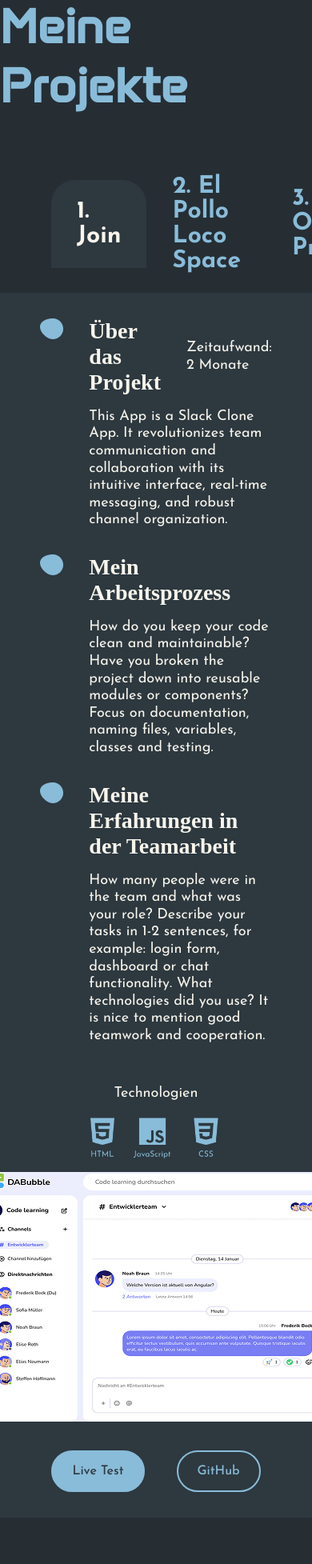
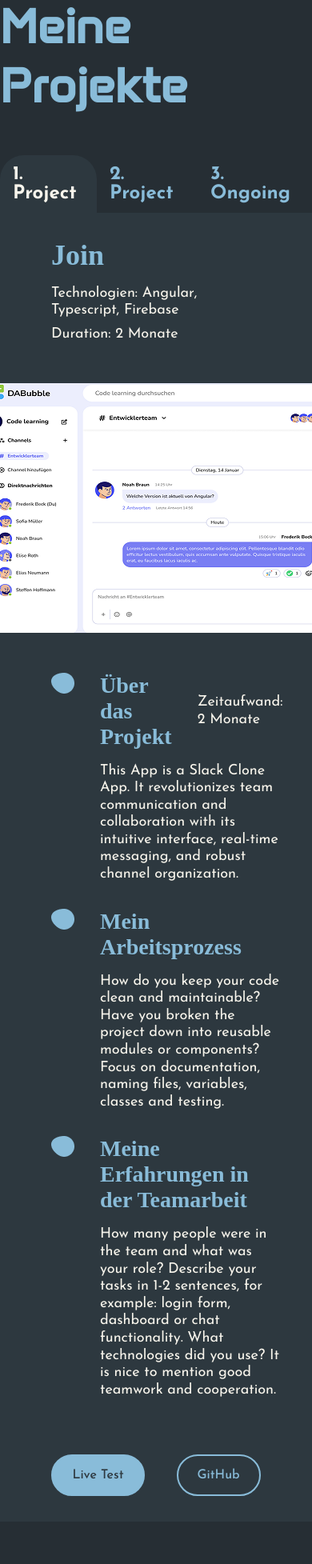
Before and after one commit to Zerof0815/portfolio-wimmer-philipp, an Angular app: page / in a window 390 px wide. Shown: the part 1885-3840 px from the top of the page at 80% size. Built offline with nearby package versions, Linux system fonts and the light colour scheme.

Commit message:
worked on my-projects responsive

```diff
--- a/src/app/app.component.html
+++ b/src/app/app.component.html
@@ -9,7 +9,7 @@
 <div class="max-width-container">
   <section id="why-me"><app-why-me></app-why-me></section>
   <section id="my-skills"><app-my-skills></app-my-skills></section>
-  <section id="my-projects"><app-my-projects></app-my-projects></section>
+  <section id="my-projects"><app-mobile-projects></app-mobile-projects></section>
   <section id="contact-me"><app-contact-me></app-contact-me></section>
 </div>
 
--- a/src/app/app.component.ts
+++ b/src/app/app.component.ts
@@ -9,11 +9,12 @@ import { HeaderComponent } from "./shared/header/header.component";
 import { FooterComponent } from "./shared/footer/footer.component";
 import { ContactMeComponent } from "./contact-me/contact-me.component";
 import { MobileComponent } from "./above-the-fold/mobile/mobile.component";
+import { MobileProjectsComponent } from "./my-projects/mobile-projects/mobile-projects.component";
 
 @Component({
   selector: 'app-root',
   standalone: true,
-  imports: [CommonModule, RouterOutlet, AboveTheFoldComponent, WhyMeComponent, MySkillsComponent, MyProjectsComponent, HeaderComponent, FooterComponent, ContactMeComponent, MobileComponent],
+  imports: [CommonModule, RouterOutlet, AboveTheFoldComponent, WhyMeComponent, MySkillsComponent, MyProjectsComponent, HeaderComponent, FooterComponent, ContactMeComponent, MobileComponent, MobileProjectsComponent],
   templateUrl: './app.component.html',
   styleUrl: './app.component.scss'
 })
--- /dev/null
+++ b/src/app/my-projects/mobile-projects/mobile-projects.component.html
@@ -0,0 +1,19 @@
+<div id="my-projects" class="my-projects">
+    <h1>Meine Projekte</h1>
+    <div class="project-names">
+        @for (project of projects; track $index) {
+            <button
+                class="project-names-box"
+                [ngClass]="{'project-name-active': selectedProjectId === project.id}"
+                (click)="selectProject(project.id)"
+            >
+                {{project.id}}. {{project.name}}
+            </button>
+        }
+    </div>
+    <div class="projects-container">
+        <app-join *ngIf="selectedProjectId === 1"></app-join>
+        <app-el-pollo-loco *ngIf="selectedProjectId === 2"></app-el-pollo-loco>
+        <app-ongoing-projects *ngIf="selectedProjectId === 3"></app-ongoing-projects>
+    </div>
+</div>
--- /dev/null
+++ b/src/app/my-projects/mobile-projects/mobile-projects.component.scss
@@ -0,0 +1,67 @@
+h1 {
+    font-size: 60px;
+    margin-bottom: 50px;
+    color: rgb(137, 188, 217);
+}
+
+.my-projects {
+    display: flex;
+    flex-direction: column;
+    align-items: center;
+}
+
+.project-names {
+    width: 100%;
+    max-width: 1440px;
+    padding: 0 64px;
+    display: flex;
+    align-items: center;
+}
+
+.project-names-box {
+    font-size: 30px;
+    font-weight: bold;
+    color: rgb(137, 188, 217);
+    padding: 24px 32px;
+    display: flex;
+    align-items: center;
+    justify-content: center;
+    transition: color 0.25s ease-in-out;
+
+    &:hover {
+        transition: color 0.25s ease-in-out;
+        color: rgb(248, 245, 236);
+    }
+}
+
+.project-name-active {
+    background-color: rgb(45, 56, 63);
+    border-radius: 30px 30px 0 0;
+    color: rgb(248, 245, 236);
+}
+
+.projects-container {
+    background-color: rgb(45, 56, 63);
+    width: 100%;
+}
+
+@media (max-width: 1000px) {
+    .project-names {
+        justify-content: center;
+    }
+}
+
+@media (max-width: 750px) {
+    .project-names {
+        padding: 0;
+    }
+
+    .project-names-box {
+        padding: 12px 16px;
+        font-size: 24px;
+    }
+}
+
+@media (max-width: 500px) {
+
+}
--- /dev/null
+++ b/src/app/my-projects/mobile-projects/mobile-projects.component.ts
@@ -0,0 +1,27 @@
+import { Component } from '@angular/core';
+import { CommonModule } from '@angular/common';
+import { NgClass } from '@angular/common';
+import { ElPolloLocoComponent } from "../projects/el-pollo-loco/el-pollo-loco.component";
+import { OngoingProjectsComponent } from "../projects/ongoing-projects/ongoing-projects.component";
+import { JoinComponent } from '../projects/join/join.component';
+
+@Component({
+  selector: 'app-mobile-projects',
+  standalone: true,
+  imports: [NgClass, CommonModule, JoinComponent, ElPolloLocoComponent, OngoingProjectsComponent],
+  templateUrl: './mobile-projects.component.html',
+  styleUrl: './mobile-projects.component.scss'
+})
+export class MobileProjectsComponent {
+  projects = [
+    { id: 1, name: 'Project' },
+    { id: 2, name: 'Project' },
+    { id: 3, name: 'Ongoing' }
+  ];
+
+  selectedProjectId = 1;
+
+  selectProject(id: number) {
+    this.selectedProjectId = id;
+  }
+}
--- a/src/app/my-projects/projects/el-pollo-loco/el-pollo-loco.component.html
+++ b/src/app/my-projects/projects/el-pollo-loco/el-pollo-loco.component.html
@@ -1,4 +1,8 @@
 <div class="content">
+    <div class="button-container-mobile">
+        <button class="background-button-live">Live Test</button>
+        <button class="background-button-github">GitHub</button>
+    </div>
     <div class="project-description">
         <div class="explanation">
             <img src="assets/img/my-projects/ellipse.png" alt="">
@@ -32,11 +36,13 @@
         </div>
     </div>
     <div class="project-window">
-        <p>Technologien</p>
-        <div class="technologies">
-            <img src="assets/img/my-skills/html-icon.png" alt="">
-            <img src="assets/img/my-skills/javascript-icon.png" alt="">
-            <img src="assets/img/my-skills/css-icon.png" alt="">
+        <div class="technologies-container">
+            <p>Technologien</p>
+            <div class="technologies">
+                <img src="assets/img/my-skills/html-icon.png" alt="">
+                <img src="assets/img/my-skills/javascript-icon.png" alt="">
+                <img src="assets/img/my-skills/css-icon.png" alt="">
+            </div>
         </div>
         <img src="assets/img/my-projects/Screenshot project.png" alt="">
         <div class="button-container">
@@ -44,4 +50,11 @@
             <button class="background-button-github">GitHub</button>
         </div>
     </div>
+    <div class="technologies-mobile">
+        <h3>El Pollo Locco Space</h3>
+        <div>
+            <p style="margin-bottom: 8px;">Technologien: Angular, Typescript, Firebase</p>
+            <p>Duration: 2 Monate</p>
+        </div>
+    </div>
 </div>
--- a/src/app/my-projects/projects/el-pollo-loco/el-pollo-loco.component.scss
+++ b/src/app/my-projects/projects/el-pollo-loco/el-pollo-loco.component.scss
@@ -90,14 +90,70 @@ button {
 
 .background-button-github {
     transition: background-color 0.25s ease-in-out;
+
     &:hover {
         transition: background-color 0.25s ease-in-out;
         background-color: rgba(255, 255, 255, 0.1);
     }
 }
 
+.button-container-mobile {
+    display: none;
+}
+
+.technologies-container {
+    display: flex;
+    flex-direction: column;
+    align-items: center;
+    gap: 8px;
+}
+
+.technologies-mobile {
+    display: none;
+}
+
 @media (max-width: 1130px) {
     .content {
-        flex-direction: column;
+        flex-direction: column-reverse;
     }
 }
+
+@media (max-width: 1000px) {
+    h3 {
+        color: rgb(137, 188, 217);
+    }
+
+    .content {
+        flex-direction: column-reverse;
+    }
+
+    .button-container {
+        display: none;
+    }
+
+    .button-container-mobile {
+        margin-top: 20px;
+        display: flex;
+        justify-content: center;
+        gap: 40px;
+    }
+
+    .technologies-container {
+        display: none;
+    }
+
+    .technologies-mobile {
+        margin-right: auto;
+        display: flex;
+        flex-direction: column;
+        gap: 16px;
+
+        h3 {
+            font-size: 36px;
+        }
+    }
+
+    .project-description {
+        margin-right: auto;
+    }
+}
--- a/src/app/my-projects/projects/join/join.component.html
+++ b/src/app/my-projects/projects/join/join.component.html
@@ -1,4 +1,8 @@
 <div class="content">
+    <div class="button-container-mobile">
+        <button class="background-button-live">Live Test</button>
+        <button class="background-button-github">GitHub</button>
+    </div>
     <div class="project-description">
         <div class="explanation">
             <img src="assets/img/my-projects/ellipse.png" alt="">
@@ -32,11 +36,13 @@
         </div>
     </div>
     <div class="project-window">
-        <p>Technologien</p>
-        <div class="technologies">
-            <img src="assets/img/my-skills/html-icon.png" alt="">
-            <img src="assets/img/my-skills/javascript-icon.png" alt="">
-            <img src="assets/img/my-skills/css-icon.png" alt="">
+        <div class="technologies-container">
+            <p>Technologien</p>
+            <div class="technologies">
+                <img src="assets/img/my-skills/html-icon.png" alt="">
+                <img src="assets/img/my-skills/javascript-icon.png" alt="">
+                <img src="assets/img/my-skills/css-icon.png" alt="">
+            </div>
         </div>
         <img src="assets/img/my-projects/Screenshot project.png" alt="">
         <div class="button-container">
@@ -44,4 +50,11 @@
             <button class="background-button-github">GitHub</button>
         </div>
     </div>
+    <div class="technologies-mobile">
+        <h3>Join</h3>
+        <div>
+            <p style="margin-bottom: 8px;">Technologien: Angular, Typescript, Firebase</p>
+            <p>Duration: 2 Monate</p>
+        </div>
+    </div>
 </div>
--- a/src/app/my-projects/projects/join/join.component.scss
+++ b/src/app/my-projects/projects/join/join.component.scss
@@ -96,8 +96,63 @@ button {
     }
 }
 
+.button-container-mobile {
+    display: none;
+}
+
+.technologies-container {
+    display: flex;
+    flex-direction: column;
+    align-items: center;
+    gap: 8px;
+}
+
+.technologies-mobile {
+    display: none;
+}
+
 @media (max-width: 1130px) {
     .content {
-        flex-direction: column;
+        flex-direction: column-reverse;
     }
 }
+
+@media (max-width: 1000px) {
+    h3 {
+        color: rgb(137, 188, 217);
+    }
+
+    .content {
+        flex-direction: column-reverse;
+    }
+
+    .button-container {
+        display: none;
+    }
+
+    .button-container-mobile {
+        margin-top: 20px;
+        display: flex;
+        justify-content: center;
+        gap: 40px;
+    }
+
+    .technologies-container {
+        display: none;
+    }
+
+    .technologies-mobile {
+        margin-right: auto;
+        display: flex;
+        flex-direction: column;
+        gap: 16px;
+
+        h3 {
+            font-size: 36px;
+        }
+    }
+
+    .project-description {
+        margin-right: auto;
+    }
+}
--- a/src/app/my-projects/projects/ongoing-projects/ongoing-projects.component.html
+++ b/src/app/my-projects/projects/ongoing-projects/ongoing-projects.component.html
@@ -1,40 +1,36 @@
 <div class="content">
+    <div class="button-container-mobile">
+        <button>Comming soon</button>
+    </div>
     <div class="project-description">
         <div class="explanation">
             <img src="assets/img/my-projects/ellipse.png" alt="">
             <div class="gap">
+                <div class="text-and-duration">
                     <h3>Über das Projekt</h3>
+                    <p>Zeitaufwand: 2 Monate</p>
+                </div>
                 <p>
                     This App is a Slack Clone App. It revolutionizes team communication and collaboration with its intuitive interface, real-time messaging, and robust channel organization.
                 </p>
             </div>
         </div>
-        <div class="explanation">
-            <img src="assets/img/my-projects/ellipse.png" alt="">
-            <div class="gap">
-                <h3>Mein Arbeitsprozess</h3>
-                <p>
-                    How do you keep your code clean and maintainable? Have you broken the project down into reusable modules or components? Focus on documentation, naming files, variables, classes and testing.
-                </p>
-            </div>
-        </div>
-        <div class="explanation">
-            <img src="assets/img/my-projects/ellipse.png" alt="">
-            <div class="gap">
-                <h3>Meine Erfahrungen in der Teamarbeit</h3>
-                <p>
-                    How many people were in the team and what was your role? Describe your tasks in 1-2 sentences, for example: login form, dashboard or chat functionality. What technologies did you use? It is nice to mention good teamwork and cooperation.
-                </p>
-            </div>
-        </div>
     </div>
     <div class="project-window">
+        <div class="technologies-container">
             <p>Technologien</p>
             <div class="technologies">
                 <img src="assets/img/my-skills/html-icon.png" alt="">
                 <img src="assets/img/my-skills/javascript-icon.png" alt="">
                 <img src="assets/img/my-skills/css-icon.png" alt="">
             </div>
+        </div>
         <img src="assets/img/my-projects/Screenshot project.png" alt="">
     </div>
+    <div class="technologies-mobile">
+        <h3>Ongoing Project</h3>
+        <div>
+            <p>Technologien: Angular, Typescript, Firebase</p>
         </div>
+    </div>
+</div>
--- a/src/app/my-projects/projects/ongoing-projects/ongoing-projects.component.scss
+++ b/src/app/my-projects/projects/ongoing-projects/ongoing-projects.component.scss
@@ -7,13 +7,23 @@ p {
     max-width: 690px;
 }
 
+button {
+    display: none;
+    padding: 16px 24px;
+    border: solid 1px rgb(128, 128, 128);
+    border-radius: 30px;
+    color: rgb(128, 128, 128);
+    font-weight: 500;
+    cursor: auto;
+}
+
 .content {
     height: 100%;
     display: flex;
     justify-content: space-between;
     align-items: center;
     gap: 50px;
-    padding: 64px;
+    padding: 32px 64px;
 }
 
 .project-description {
@@ -61,9 +71,95 @@ p {
     }
 }
 
+.button-container {
+    margin-top: 20px;
+    display: flex;
+    justify-content: center;
+    gap: 40px;
+}
+
+.background-button-live {
+    background-color: rgb(137, 188, 217);
+    color: rgb(45, 56, 63);
+    transition: background-color 0.25s ease-in-out, border-color 0.25s ease-in-out;
+
+    &:hover {
+        transition: background-color 0.25s ease-in-out, border-color 0.25s ease-in-out;
+        background-color: rgb(248, 245, 236);
+        border-color: rgb(248, 245, 236);
+    }
+}
+
+.background-button-github {
+    transition: background-color 0.25s ease-in-out;
+
+    &:hover {
+        transition: background-color 0.25s ease-in-out;
+        background-color: rgba(255, 255, 255, 0.1);
+    }
+}
+
+.button-container-mobile {
+    display: none;
+}
+
+.technologies-container {
+    display: flex;
+    flex-direction: column;
+    align-items: center;
+    gap: 8px;
+}
+
+.technologies-mobile {
+    display: none;
+}
+
 @media (max-width: 1130px) {
     .content {
-        flex-direction: column;
-        padding: 32px 64px;
+        flex-direction: column-reverse;
     }
 }
+
+@media (max-width: 1000px) {
+    button {
+        display: block;
+    }
+
+    h3 {
+        color: rgb(137, 188, 217);
+    }
+
+    .content {
+        flex-direction: column-reverse;
+    }
+
+    .button-container {
+        display: none;
+    }
+
+    .button-container-mobile {
+        margin-top: 20px;
+        display: flex;
+        justify-content: center;
+        gap: 40px;
+    }
+
+    .technologies-container {
+        display: none;
+    }
+
+    .technologies-mobile {
+        margin-right: auto;
+        display: flex;
+        flex-direction: column;
+        gap: 16px;
+
+        h3 {
+            font-size: 36px;
+        }
+    }
+
+    .project-description {
+        margin-right: auto;
+    }
+}
```
Also changed, not shown: 1 other file (tests, documents, lock files or other folders). Lines whose indentation alone changed are shown as unchanged.
